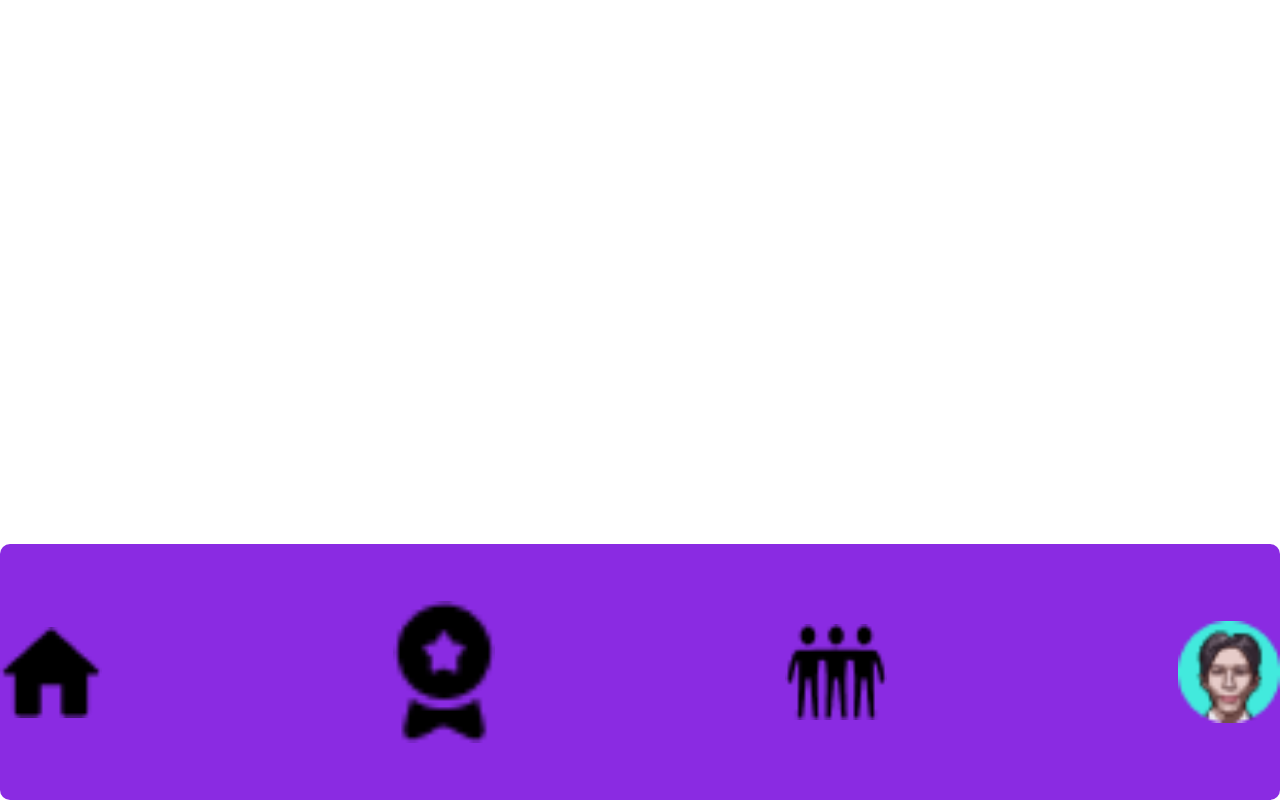
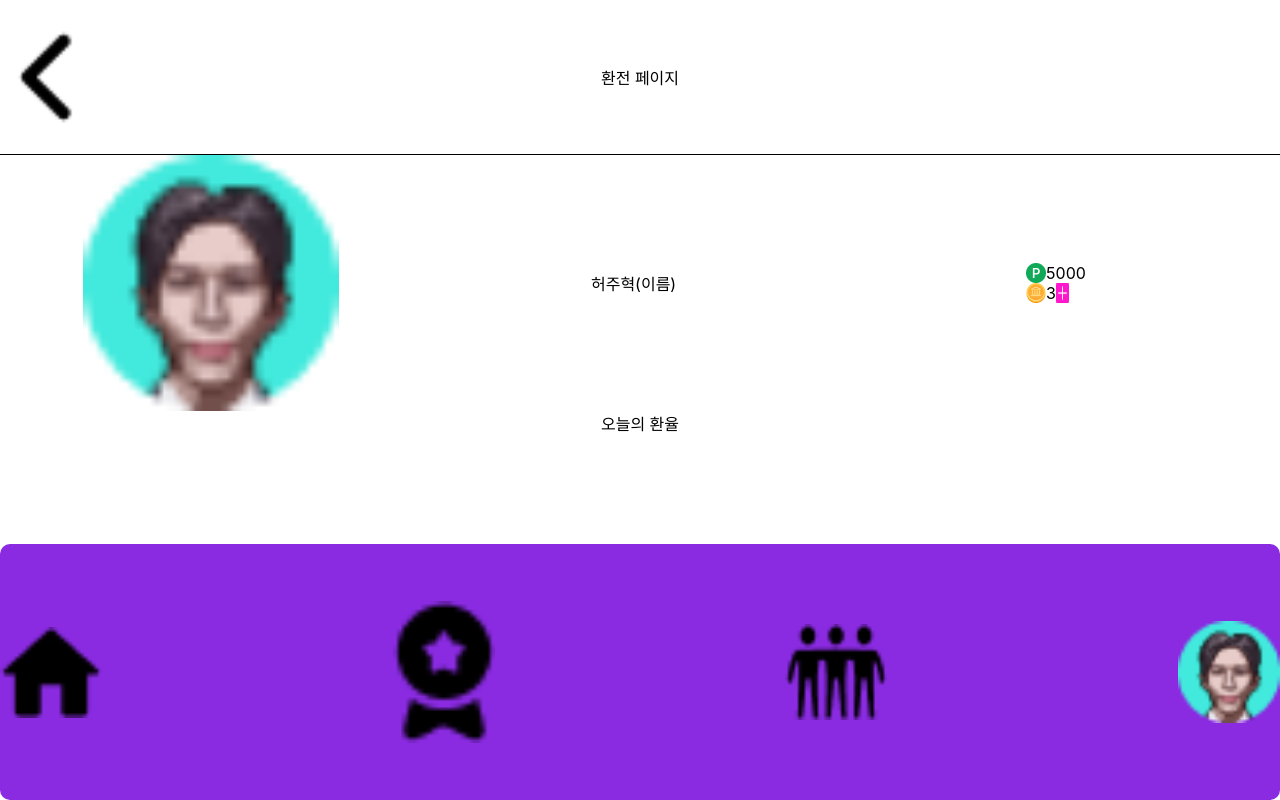
Before and after one commit to chech2/TikTagTalk, a React (Create React App) app in the folder FE/tiktagtalk/: page /exchange in a window 1280 px wide. Before the commit this address had no page. Built offline with nearby package versions, Linux system fonts and the light colour scheme.

Commit message:
exchange page

```diff
--- a/FE/tiktagtalk/src/App.js
+++ b/FE/tiktagtalk/src/App.js
@@ -11,12 +11,14 @@ import CommentPage from './pages/CommentPage';
 import NoticePage from './pages/NoticePage';
 import FriendListPage from './pages/FriendListPage';
 import AchievementsPage from './pages/AchievementsPage';
+import ExchangePage from './pages/ExchangePage';
 // import GlobalStyle from './styles/GlobalStyle';
 // import  MobilePage  from './pages/MobilePage';
 import SkingShopPage from './pages/SkinShopPage';
 import Footer from './components/ui/Footer';
 import TestCom from './components/TestCom';
 import { useEffect } from 'react';
+
 
 
 
@@ -48,6 +50,7 @@ function App() {
         <Route path='/friend-list' element={<FriendListPage/>}></Route>
         <Route path='/achievement' element={<AchievementsPage/>}></Route>
         {/* <Route path='/:id' element={<Detail />} /> */}
+        <Route path='/exchange' element={<ExchangePage/>}></Route>
       </Routes>
       {<Footer/>}
     </div>
--- a/FE/tiktagtalk/src/components/ItemCard.js
+++ b/FE/tiktagtalk/src/components/ItemCard.js
@@ -8,7 +8,7 @@ function ItemCard(props) {
     // const iteminfor = useSelector((state)=>state.item)
 
     const handleModal = ()=>{
-        // console.log('정보', props)
+        console.log('정보', props)
         dispatch(itemNumber(props))
 
 
--- a/FE/tiktagtalk/src/components/ui/Footer.js
+++ b/FE/tiktagtalk/src/components/ui/Footer.js
@@ -13,13 +13,16 @@ function Footer() {
     const handleAchievementClick=()=>{
         navigate('./achievement')
     }
+    const handleExchangeClick =()=>{
+        navigate('./exchange')
+    }
     return (
         <>
         <div className='footercontainer'>
             <img className="responsive-image" src="/Icon/Home.png" alt="" onClick={handleHomeClick} />
             <img className="responsive-image" src="/Icon/Group.png" alt="" onClick={handleAchievementClick} />
             <img className="responsive-image" src="/Icon/Social.png" alt="" onClick={handleFriendClick} />
-            <img className="responsive-image" src="/Icon/마이페이지 아이콘.png" alt=""  />
+            <img className="responsive-image" src="/Icon/마이페이지 아이콘.png" alt="" onClick={handleExchangeClick}/>
         </div>
         </>
       );
--- a/FE/tiktagtalk/src/pages/CommentPage.css
+++ b/FE/tiktagtalk/src/pages/CommentPage.css
@@ -5,7 +5,7 @@
     height: auto;
 }
 .v-line{
-    border : solid #000;
+    border : solid 1px #000;
     height : auto;
     margin-left : 10px;
     margin-right : 10px;
@@ -367,3 +367,10 @@
     margin-right:2%;
     border-radius: 50px;
   }
+
+
+.comment-responsive-image {
+  width: 100%;
+  height: auto;
+  max-width: 40vw; /* 이미지 최대 너비 지정 */
+}
--- /dev/null
+++ b/FE/tiktagtalk/src/pages/ExchangePage.css
@@ -0,0 +1,30 @@
+.exchange-container{
+    display:flex;
+    width: 100%;
+    height: auto;
+
+}
+
+.exchange-container-33{
+    display: flex;
+    width: 33%;
+    height: auto;
+    justify-content: center;
+    align-items: center;
+}
+.exchange-container-33-2{
+    display: flex;
+}
+
+
+.exchange-responsive-image {
+    width: 80%;
+    height: auto;
+    max-width: 20vw; /* 이미지 최대 너비 지정 */
+  }
+
+  .exchange-responsive-image-2 {
+    width: 100%;
+    height: auto;
+    max-width: 5vw; /* 이미지 최대 너비 지정 */
+  }
--- /dev/null
+++ b/FE/tiktagtalk/src/pages/ExchangePage.js
@@ -0,0 +1,49 @@
+import AppBar from '../components/ui/AppBar';
+import './ExchangePage.css'
+// import { useState } from "react";
+// import { useSelector } from 'react-redux';
+// import Modal from '../components/ui/Modal';
+// import ItemModal from '../components/ItemModal';
+
+
+
+// 내 소비태그에 변화가 생길 때 마다 axios 요청을 보내서 img url 따와서 박스 만들기
+// 나를 추가한 것에 차이가 생길 때 마다
+
+function ExchangePage(props) {
+
+    return (
+        <>
+            <div>
+                <AppBar title='환전 페이지'></AppBar>
+            </div>
+            <div className='exchange-container'>
+                <div className='exchange-container-33'>
+                    <img className='exchange-responsive-image' src="Icon/마이페이지 아이콘.png" alt="" />
+                </div>
+                <div className='exchange-container-33'>
+                    허주혁(이름)
+                </div>
+                <div className='exchange-container-33'>
+                    <div>
+                        <div className='exchange-container-33-2' >
+                            <img className='exchange-responsive-image2' src="./Icon/포인트 아이콘.png" alt="" />
+                            <div>5000</div>
+                        </div>
+                        <div className='exchange-container-33-2' >
+                            <img className='exchange-responsive-image2' src="./Icon/Coin.png" alt="" />
+                            <div>3</div>
+                            <img className='exchange-responsive-image2' src="./Icon/코인 구매창.png" alt="" />
+                        </div>
+                    </div>
+                </div>
+            </div>
+        <div>
+            오늘의 환율
+        </div>
+
+        </>
+    );
+}
+
+export default ExchangePage;
--- a/FE/tiktagtalk/src/pages/NoticePage.js
+++ b/FE/tiktagtalk/src/pages/NoticePage.js
@@ -4,6 +4,11 @@ import './NoticePage.css'
 // import { useSelector } from 'react-redux';
 // import Modal from '../components/ui/Modal';
 // import ItemModal from '../components/ItemModal';
+
+
+
+// 내 소비태그에 변화가 생길 때 마다 axios 요청을 보내서 img url 따와서 박스 만들기
+// 나를 추가한 것에 차이가 생길 때 마다
 
 function NoticePage(props) {
 
--- a/FE/tiktagtalk/src/pages/SearchFriendPage.css
+++ b/FE/tiktagtalk/src/pages/SearchFriendPage.css
@@ -18,7 +18,7 @@
     color: black;
     padding: 15px 50px 15px 15px;
     height: 40px;
-    width: 450px;
+    width: 100%;
     box-sizing: border-box;
   }
 
@@ -41,7 +41,7 @@
     margin-top: 1%;
     border-radius: 10px;
     position: absolute;
-    width: 450px;
+    width: 100%;
     height: 200px;
     background-color: white;
     box-shadow: rgba(0, 0, 0, 0.35) 0px 5px 15px;
--- a/FE/tiktagtalk/src/pages/SkinShopPage.js
+++ b/FE/tiktagtalk/src/pages/SkinShopPage.js
@@ -13,12 +13,12 @@ function SkinShopPage(props) {
 
     const [ItemLists, setItemLists] = useState([
         { item_key : 0, item_url: '', item_name: '선풍기0', item_price: 100 },
-        { item_key : 1, item_url: '', item_name: '선풍기1', item_price: 100 },
-        { item_key : 2, item_url: '', item_name: '선풍기2', item_price: 100 },
+        { item_key : 1, item_url: '', item_name: '선풍기1', item_price: 200 },
+        { item_key : 2, item_url: '', item_name: '선풍기2', item_price: 350 },
         { item_key : 3, item_url: '', item_name: '선풍기3', item_price: 100 },
-        { item_key : 4, item_url: '', item_name: '선풍기4', item_price: 100 },
-        { item_key : 5, item_url: '', item_name: '선풍기5', item_price: 100 },
-        { item_key : 6, item_url: '', item_name: '선풍기6', item_price: 100 }
+        { item_key : 4, item_url: '', item_name: '선풍기4', item_price: 200 },
+        { item_key : 5, item_url: '', item_name: '선풍기5', item_price: 700 },
+        { item_key : 6, item_url: '', item_name: '선풍기6', item_price: 200 }
     ]);
 
     return (
```
Also changed, not shown: FE/tiktagtalk/src/pages/CommentPage.js (+37 -17 lines).
